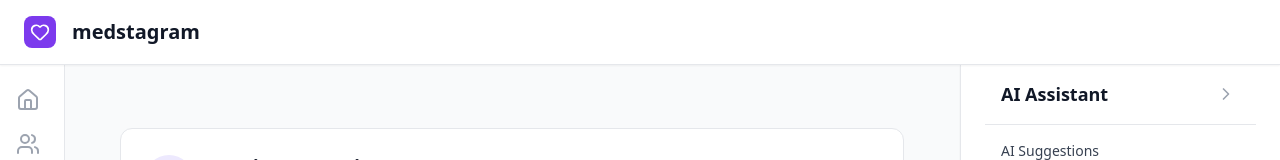
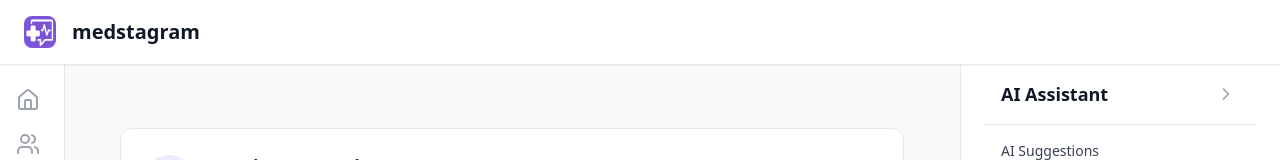
Before and after one commit to mfranco1/medstagram, a React (Vite) app in the folder frontend/: page / in a window 1280 px wide. Shown: the top 160 px of the page. Built offline with nearby package versions, Linux system fonts and the light colour scheme.

Commit message:
feat: add custom favicon and header icon

```diff
--- a/frontend/index.html
+++ b/frontend/index.html
@@ -2,7 +2,7 @@
 <html lang="en">
   <head>
     <meta charset="UTF-8" />
-    <link rel="icon" type="image/svg+xml" href="/vite.svg" />
+    <link rel="icon" type="image/png" href="/medstagram_small.png" />
     <meta name="viewport" content="width=device-width, initial-scale=1.0" />
     <title>Medstagram</title>
   </head>
--- a/frontend/src/components/layout/Header.tsx
+++ b/frontend/src/components/layout/Header.tsx
@@ -1,13 +1,9 @@
-import { Heart } from 'lucide-react'
-
 export function Header() {
   return (
     <header className="fixed top-0 left-0 right-0 bg-white border-b border-gray-200 px-6 py-4 shadow-sm z-50">
       <div className="flex items-center justify-between">
         <div className="flex items-center space-x-4">
-          <div className="w-8 h-8 bg-violet-600 rounded-lg flex items-center justify-center">
-            <Heart className="w-5 h-5 text-white" />
-          </div>
+          <img src="/medstagram_small.png" alt="Medstagram Logo" className="w-8 h-8 rounded-lg" />
           <h1 className="text-xl font-semibold text-gray-900">medstagram</h1>
         </div>
       </div>
```
Also changed, not shown: frontend/public/medstagram_full.png (added), frontend/public/medstagram_small.png (added).
